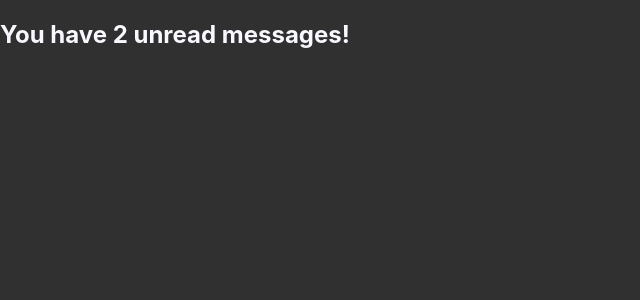
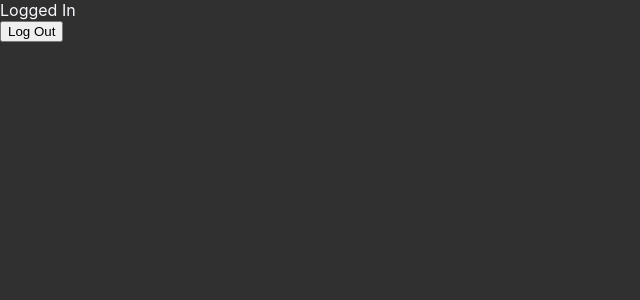
Before and after one commit to NunezAN/react-crash, a React (Create React App) app: page / in a window 1280 px wide. Shown: the top 300 px of the page, without its empty margins (0-640 px from the left). Built offline with nearby package versions, Linux system fonts and the light colour scheme.

Commit message:
practice challenge to create log in/log out app

```diff
--- a/src/App.jsx
+++ b/src/App.jsx
@@ -67,22 +67,27 @@ class App extends React.Component {
   constructor() {
     super();
     this.state = {
-      unreadMessages: [
-        "Call your mon!",
-        "New spam email available.All links are definitely safe to click.",
-      ],
+      loggedIn: true,
     };
+
+    this.logClick = this.logClick.bind(this);
+  }
+
+  logClick() {
+    this.setState(prevState=>{
+      return {loggedIn: !prevState.loggedIn}
+    });
   }
 
   render() {
     return (
-      <div>{
-        this.state.unreadMessages.length > 0 &&
-        <h2>You have {this.state.unreadMessages.length} unread messages!</h2>
-        }
+      <div>
+        <div>{this.state.loggedIn ? "Logged In" : "Logged Out"}</div>
+        <button onClick={this.logClick}>
+          {this.state.loggedIn ? "Log Out" : "log In"}
+        </button>
       </div>
     );
   }
 }
-
 export default App;
```
